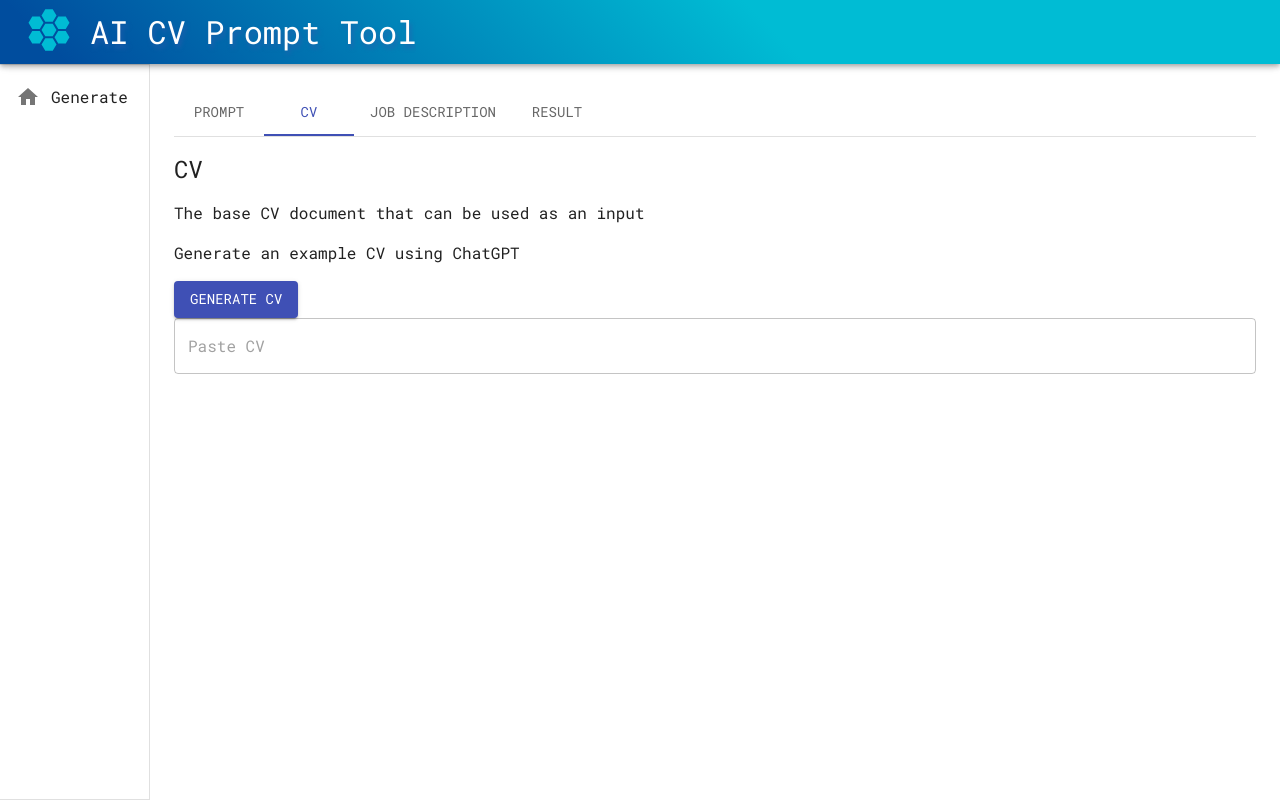
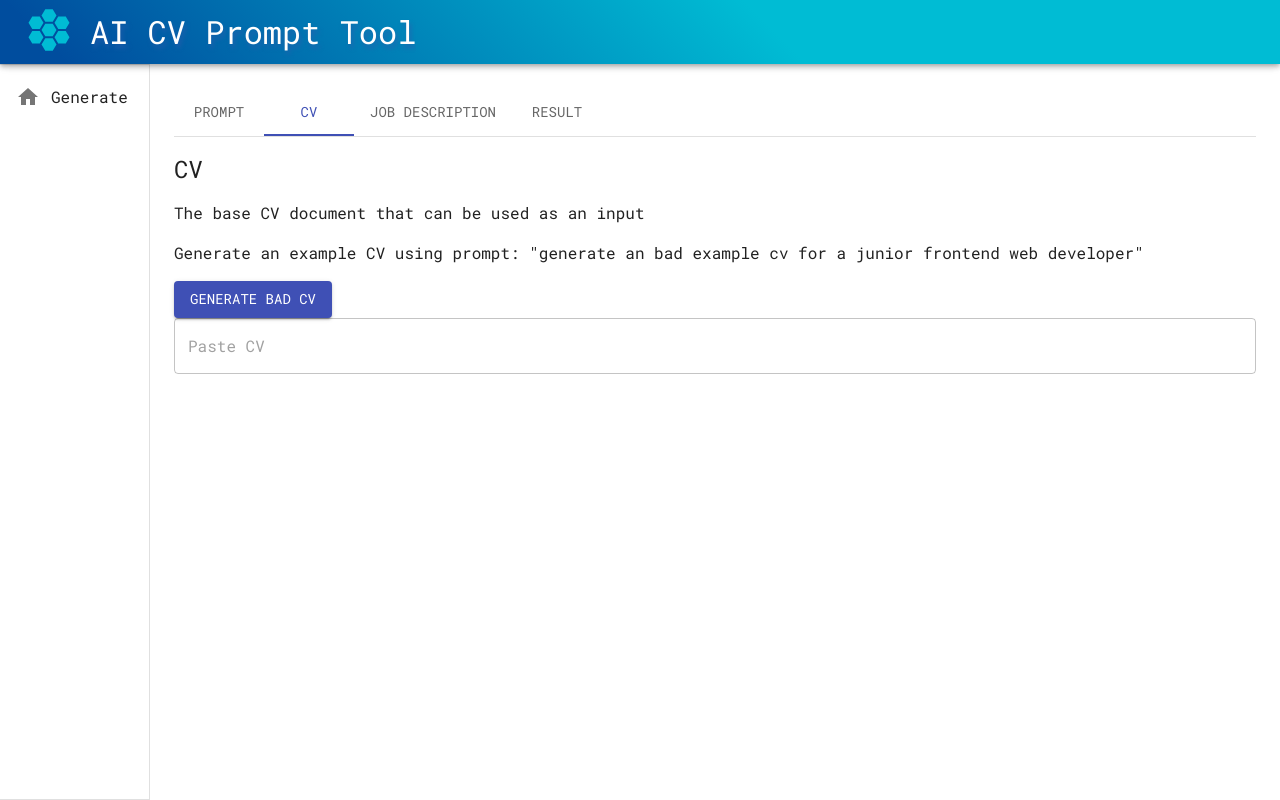
Before and after one commit to tobycatlin/aiprompt, a Next.js app: page /doc in a window 1280 px wide. Both pictures are taken after a click on the tab "CV". Built offline with nearby package versions, Linux system fonts and the light colour scheme.

Commit message:
Update minor text

```diff
--- a/app/doc/page.js
+++ b/app/doc/page.js
@@ -192,9 +192,12 @@ export default function Home() {
             The base CV document that can be used as an input
           </Typography>
           <Box>
-            <p>Generate an example CV using ChatGPT</p>
+            <p>
+              Generate an example CV using prompt: "generate an bad example cv
+              for a junior frontend web developer"
+            </p>
             <Button variant="contained" onClick={generateCVExample}>
-              Generate CV
+              Generate Bad CV
             </Button>
           </Box>
 
```
